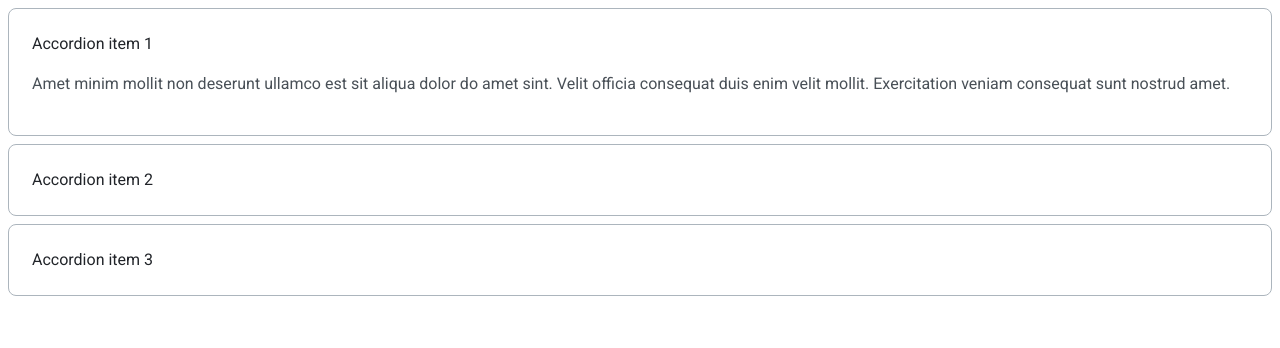
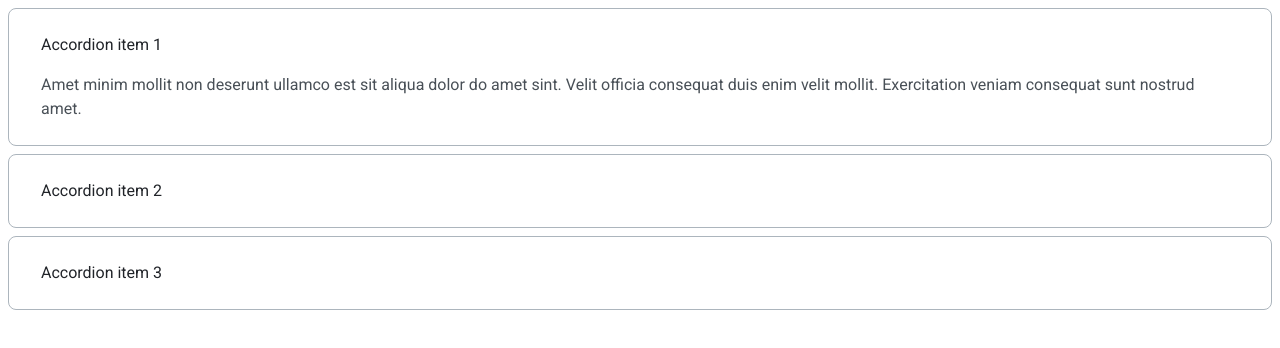
Before and after one commit to js-tasks-ru/htmlcss-20231222_svzhloba, a website: page 03-lection1/02-accordion/index.html in a window 1280 px wide. Both pictures are taken after a click on the heading "Accordion item 1". Drawn offline with Linux system fonts and the light colour scheme.

Commit message:
fix bugs

```diff
--- a/03-lection1/02-accordion/accordion.css
+++ b/03-lection1/02-accordion/accordion.css
@@ -2,27 +2,32 @@
 .accordion__item {
   border: 1px solid var(--grey-3);
   border-radius: 8px;
-  padding: 23px;
+  padding: 24px 32px;
   margin-bottom: 8px;
   font-family: 'Inter';
   font-size: 16px;
   font-weight: 400;
   line-height: 24px;
-
-  p {
-    color: var(--grey-4);
-  }
 }
 
 .accordion__item:last-child {
   margin-bottom: 0;
 }
 
-summary {
+.accordion__item__text {
+  color: var(--grey-4);
+  margin: 0;
+}
+
+.accordion__item__summary {
   display: block;
   color: var(--black);
 }
 
-.accordion__summary::-webkit-details-marker {  /* нестандартный псевдоэлемент Google Chrome */
+.accordion__item__summary::-webkit-details-marker {  /* нестандартный псевдоэлемент Google Chrome */
   display: none;
 }
+
+.accordion__item[open] .accordion__item__summary {
+  margin-bottom: 16px;
+}
--- a/03-lection1/02-accordion/index.html
+++ b/03-lection1/02-accordion/index.html
@@ -6,29 +6,31 @@
     <link rel="stylesheet" href="./accordion.css">
   </head>
   <body>
+    <div class="accordion">
       <details class="accordion__item">
-      <summary class="accordion__summary">
+        <summary class="accordion__item__summary">
           Accordion item 1
         </summary>
-      <p>
+        <p class="accordion__item__text">
           Amet minim mollit non deserunt ullamco est sit aliqua dolor do amet sint. Velit officia consequat duis enim velit mollit. Exercitation veniam consequat sunt nostrud amet.
         </p>
       </details>
       <details class="accordion__item">
-      <summary class="accordion__summary">
+        <summary class="accordion__item__summary">
           Accordion item 2
         </summary>
-      <p>
+        <p class="accordion__item__text">
           Amet minim mollit non deserunt ullamco est sit aliqua dolor do amet sint. Velit officia consequat duis enim velit mollit. Exercitation veniam consequat sunt nostrud amet.
         </p>
       </details>
       <details class="accordion__item">
-      <summary class="accordion__summary">
+        <summary class="accordion__item__summary">
           Accordion item 3
         </summary>
-      <p>
+        <p class="accordion__item__text">
           Amet minim mollit non deserunt ullamco est sit aliqua dolor do amet sint. Velit officia consequat duis enim velit mollit. Exercitation veniam consequat sunt nostrud amet.
         </p>
       </details>
+    </div>
   </body>
 </html>
```
Lines whose indentation alone changed are shown as unchanged.
